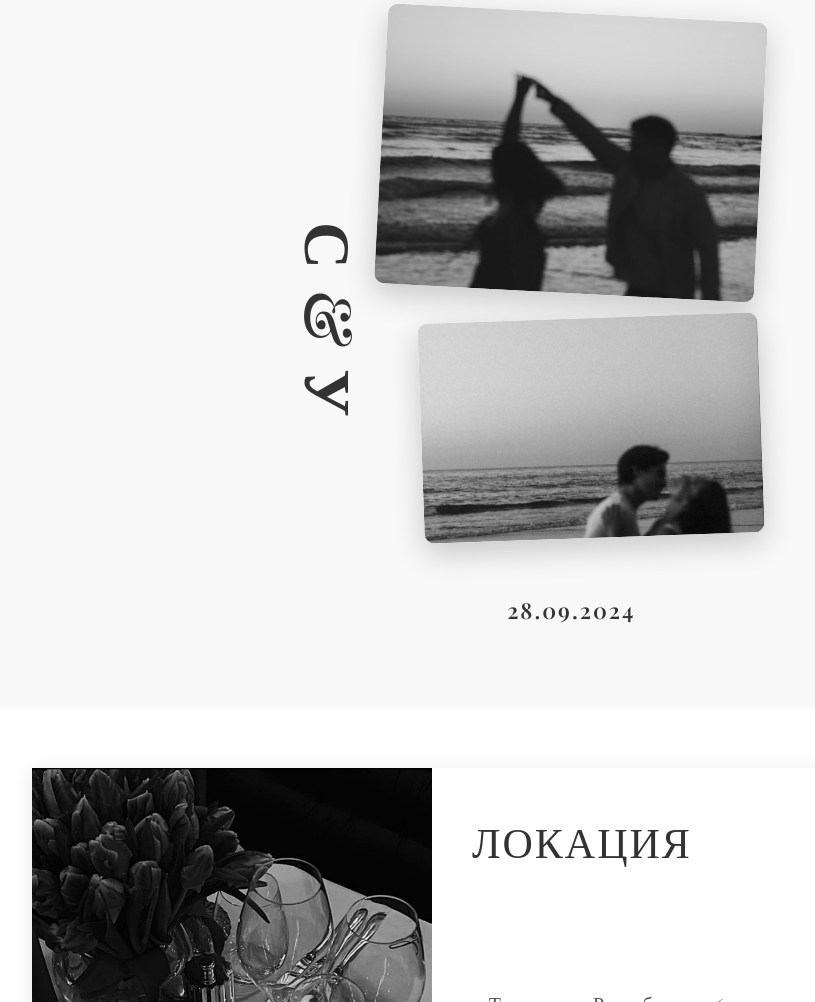
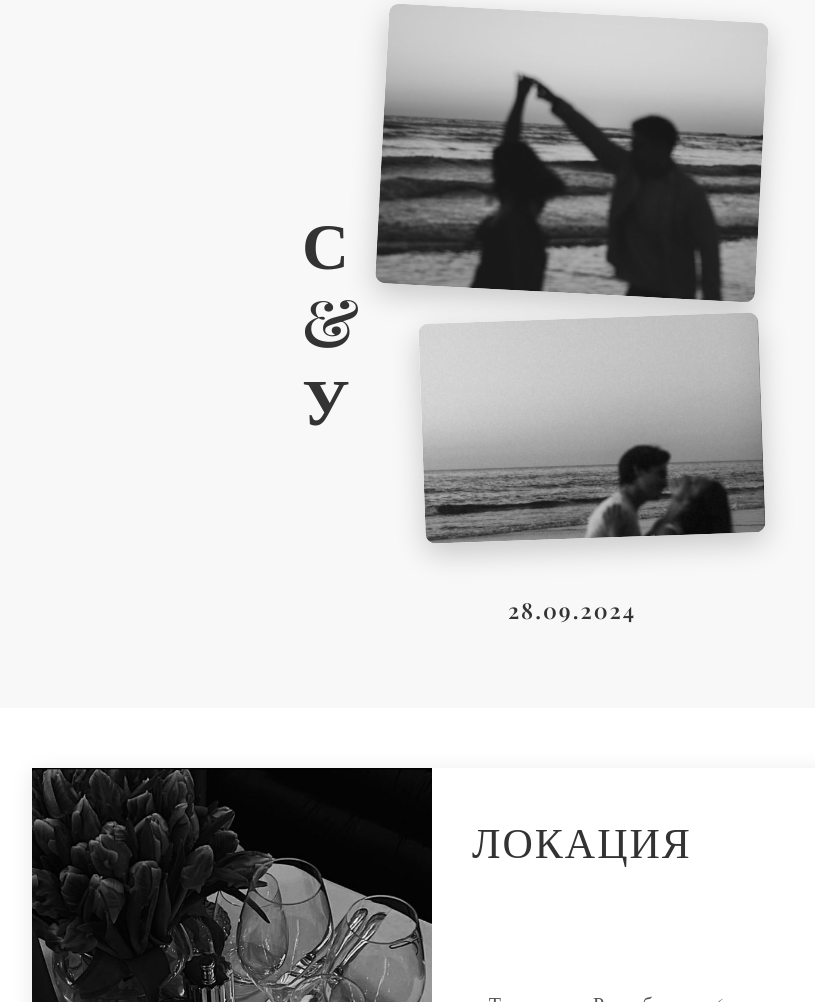
Before and after one commit to viwavee/invention2, a plain HTML site: page index.html in a window 1280 px wide. Shown: the part 1121-2123 px from the top of the page, without its empty margins (108-923 px from the left). Drawn offline with nearby package versions, Linux system fonts and the light colour scheme.

Commit message:
изменение

```diff
--- a/index.html
+++ b/index.html
@@ -138,12 +138,11 @@
   font-weight: 600;
   color: #333;
   letter-spacing: 3px;
-    line-height: 0.9;
-    writing-mode: vertical-rl;
-    text-orientation: mixed;
-    transform: rotate(0deg);
-    padding: 20px 0;
+  line-height: 1.2;
   font-family: 'Playfair Display', serif;
+  writing-mode: horizontal-tb; /* можно удалить */
+  text-orientation: mixed;     /* можно удалить */
+  transform: none;             /* убираем поворот */
 }
 
   .photos-side {
@@ -465,7 +464,9 @@
     <div class="initials-photos-container">
       <!-- Вертикальные инициалы слева -->
       <div class="initials-content">
-        <div class="initials">С & У</div>
+        <div class="initials">
+  С<br>&<br>У
+</div>
       </div>
 
       <!-- Фото справа -->
```
Lines whose indentation alone changed are shown as unchanged.
